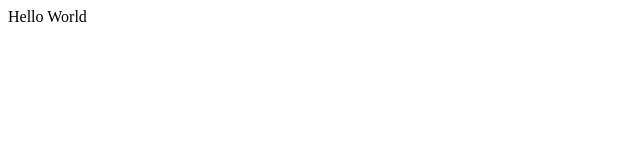
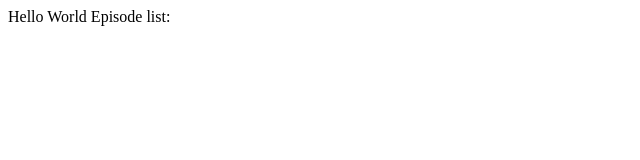
Before and after one commit to hackandheckle/hackandheckle, a plain HTML site: page index.html in a window 1280 px wide. Shown: the whole page, without its empty margins (0-640 px from the left). Drawn offline with Linux system fonts and the light colour scheme.

Commit message:
cache busting

```diff
--- a/index.html
+++ b/index.html
@@ -5,6 +5,8 @@
 </head>
 <body>
 Hello World
+
+Episode list:
 
 <a href="2013-01-01-Hack-and-Heckle-Promo.html.markdown"></a>
 <a href="2013-01-13-Hack-and-Heckle-001.html.markdown"></a>
```
